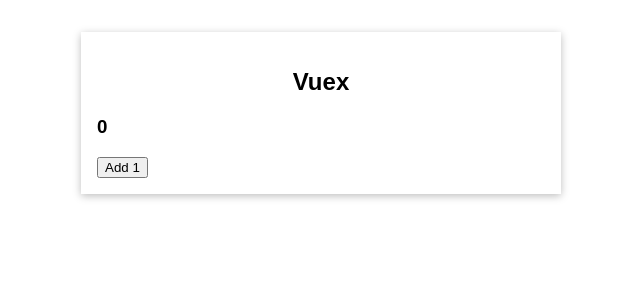
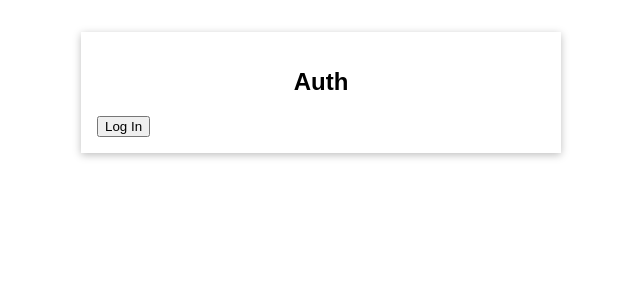
Before and after one commit to WonderBoi99/Practise-Vue.js, a Vue app in the folder first-vue-project/: page / in a window 1280 px wide. Shown: the top 300 px of the page, without its empty margins (319-959 px from the left). Built offline with nearby package versions, Linux system fonts and the light colour scheme.

Commit message:
practise

```diff
--- a/first-vue-project/src/App.vue
+++ b/first-vue-project/src/App.vue
@@ -1,19 +1,27 @@
 <template>
-  <base-container title="Vuex">
+  <base-container title="Vuex" v-if="isLoggedIn">
   <the-counter></the-counter>
     <button @click="increment">Add 1</button>
+  </base-container>
+  <base-container title="Auth">
+    <user-auth></user-auth>
   </base-container>
 </template>
 
 <script>
 import BaseContainer from './components/BaseContainer.vue';
 import TheCounter from './components/TheCounter.vue';
-import { mapActions} from 'vuex';
+import UserAuth from './components/UserAuth.vue';
+import { mapActions, mapGetters} from 'vuex';
 
 export default {
   components: {
     BaseContainer,
-    TheCounter
+    TheCounter,
+    UserAuth
+  },
+  computed:{
+        ...mapGetters(['isLoggedIn'])
   },
   methods:{
     // addOne(){
--- /dev/null
+++ b/first-vue-project/src/components/UserAuth.vue
@@ -0,0 +1,17 @@
+<template>
+    <button @click="logIn" v-if="!isLoggedIn">Log In</button>
+    <button @click="logOut" v-else>Log Out</button>
+</template>
+
+<script>
+import { mapGetters, mapActions } from 'vuex';
+
+export default {
+    computed:{
+        ...mapGetters(['isLoggedIn'])
+    },
+    methods:{
+        ...mapActions(['logIn', 'logOut'])
+    }
+}
+</script>
--- a/first-vue-project/src/main.js
+++ b/first-vue-project/src/main.js
@@ -6,17 +6,24 @@
 const store = createStore({
     state(){
         return {
-            counter: 0
+            counter: 0,
+            isLoggedIn: false
         };
     },
     mutations:{
         increment(state){
             state.counter = state.counter + 1;
+        },
+        userAuthenticated(state, payload){
+            state.isLoggedIn = payload.isAuth;
         }
     },
     getters:{
         getCounter(state){
             return state.counter;
+        },
+        isLoggedIn(state){
+            return state.isLoggedIn;
         }
     },
     actions:{
@@ -24,6 +31,12 @@
             setTimeout(function(){
                 context.commit('increment');
             }, 2000)
+        },
+        logIn(context){
+            context.commit('userAuthenticated', {isAuth: true});
+        },
+        logOut(context){
+            context.commit('userAuthenticated', {isAuth: false});
         }
     }
 });
```
